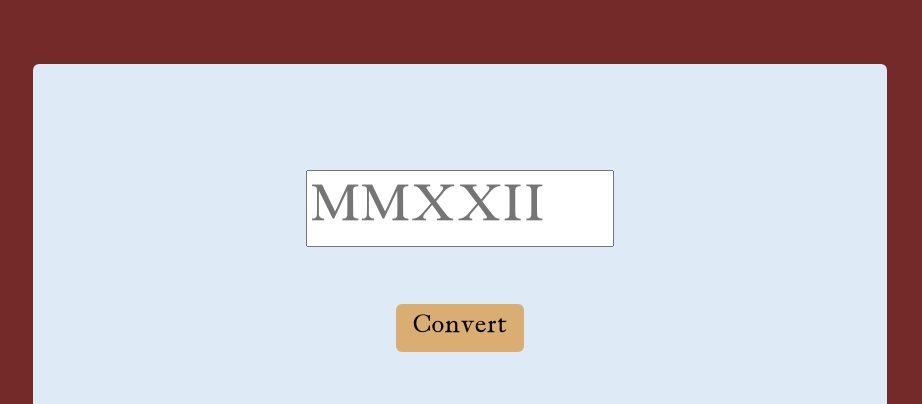
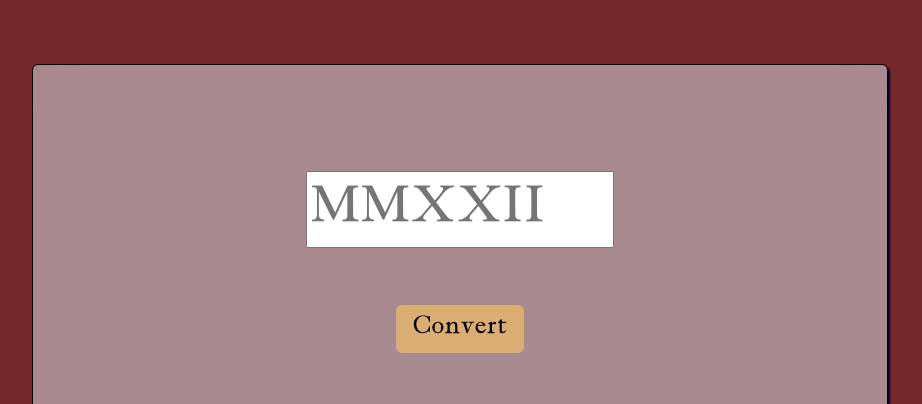
Before and after one commit to ncesare/roman-numerals, a plain HTML site: page index.html in a window 1280 px wide. Shown: the top 404 px of the page, without its empty margins (180-1102 px from the left). Drawn offline with Linux system fonts and the light colour scheme.

Commit message:
Added 'frosted glass' CSS effect

```diff
--- a/styles.css
+++ b/styles.css
@@ -20,15 +20,17 @@ body {
     width: 60%;
     height: 400px;
     margin: 64px auto;
-    background-color: rgb(222, 234, 245);
-    border:0;
+    backdrop-filter: blur(20px);
+    background-color: rgb(222, 234, 245, 0.5);
+    border: 1px solid black;
     border-radius: 6px;
+    box-shadow: 2px 2px 2px rgb(0, 0, 49);
 }
 
 input {
     height: 4rem;
     width: 300px;
-    min-width: 200px;
+    min-width: 180px;
     font-size: 3rem;
     padding-top: 8px;
 }
```
